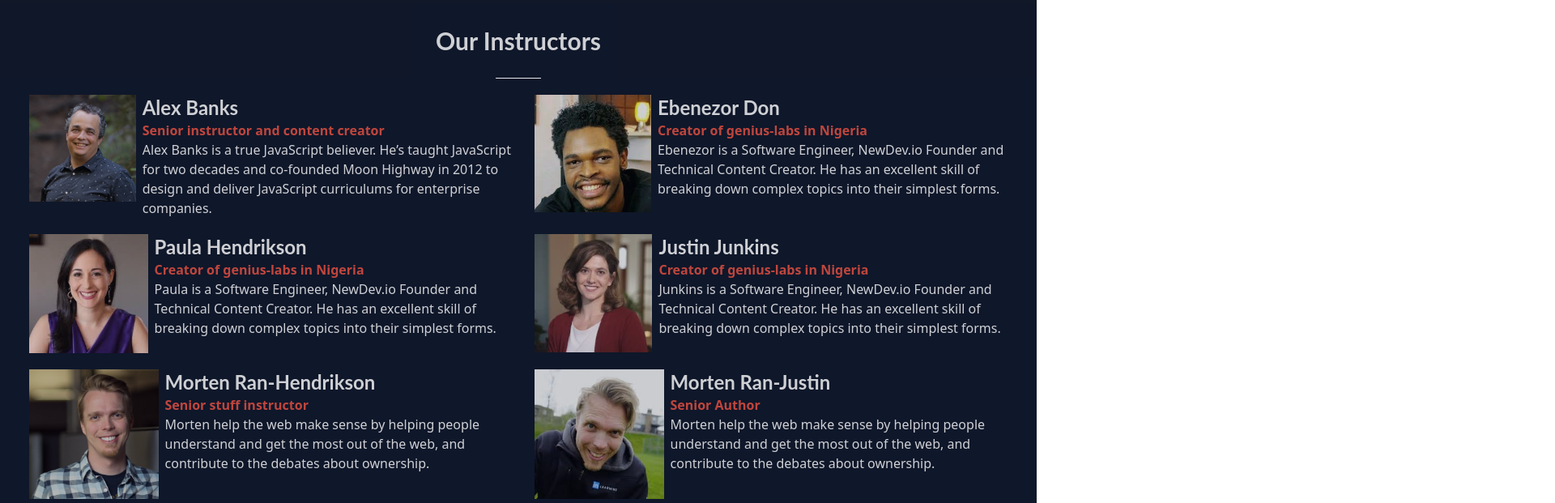
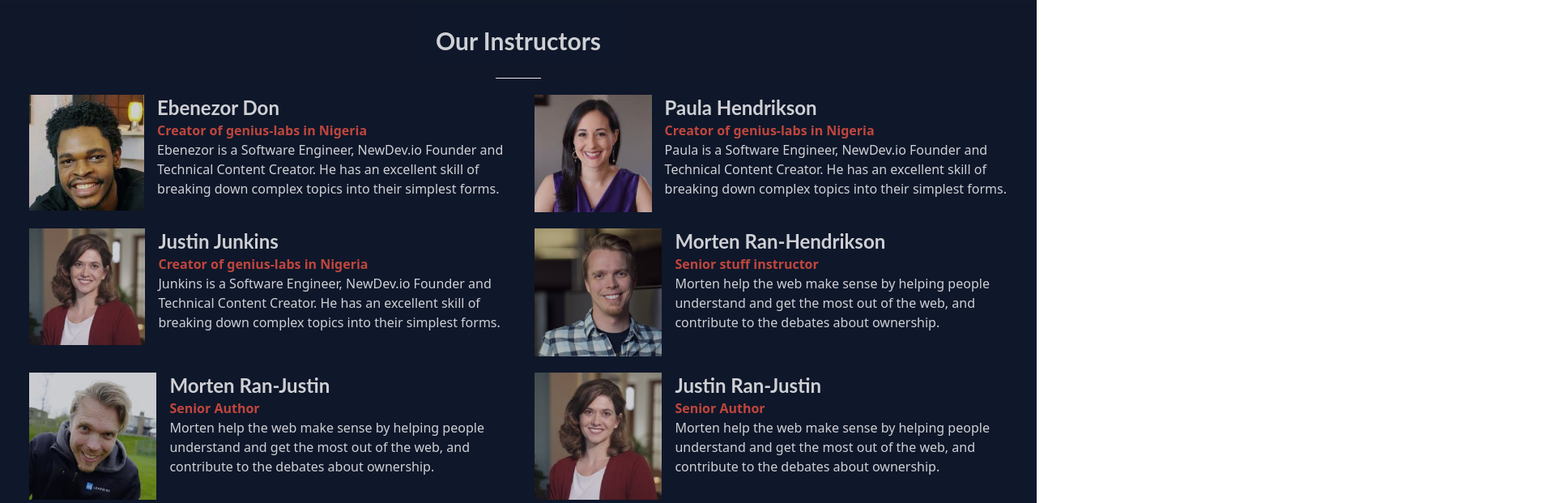
Before and after one commit to Ibranista/ibranista-university, a website: page index.html in a window 1280 px wide. Shown: the part 1565-2186 px from the top of the page at 81% size, 1920 px wide, since content can reach past the window. Drawn offline with nearby package versions, Linux system fonts and the light colour scheme.

Commit message:
fixed instructors section alignment.

```diff
--- a/index.html
+++ b/index.html
@@ -285,7 +285,7 @@
             </div>
 
             <button
-              class="active:bg-orangish active:text-white bg-white border p-4 md:flex justify-center hover:text-black font-bold text-blackish cursor-pointer w-full md:bg-transparent md:text-white md:border-0 md:hover:active-anchor active:bg-transparent md:ml-[100%] hidden"
+              class="active:bg-orangish active:text-white bg-white border p-4 md:hidden justify-center hover:text-black font-bold text-blackish cursor-pointer w-full md:bg-transparent md:text-white md:border-0 md:hover:active-anchor active:bg-transparent md:ml-[100%] flex mb-3"
             >
               <h2 class="flex items-center">MORE</h2>
               <i
--- a/src/script/api.js
+++ b/src/script/api.js
@@ -5,18 +5,12 @@ const teacherWrapper = document.querySelector('.wrapper');
 
 let Data = [
   {
-    name: 'Alex Banks',
-    figure: './src/assets/alexBanks.jpg',
-    alt: 'Alex Banks',
-    profession: 'Senior instructor and content creator',
-    about: 'Alex Banks is a true JavaScript believer. He’s taught JavaScript for two decades and co-founded Moon Highway in 2012 to design and deliver JavaScript curriculums for enterprise companies.',
-  },
-  {
     name: 'Ebenezor Don',
     figure: './src/assets/Ebenezer.jpeg',
     alt: 'Ebenezor Don',
     profession: 'Creator of genius-labs in Nigeria',
-    about: '   Ebenezor is a Software Engineer, NewDev.io Founder and Technical Content Creator. He has an excellent skill of breaking down complex topics into their simplest forms.',
+    about: 'Ebenezor is a Software Engineer, NewDev.io Founder and Technical Content Creator. He has an excellent skill of breaking down complex topics into their simplest forms.',
+    class: '',
   },
   {
     name: 'Paula Hendrikson',
@@ -24,6 +18,7 @@ let Data = [
     alt: 'Paula',
     profession: 'Creator of genius-labs in Nigeria',
     about: '   Paula is a Software Engineer, NewDev.io Founder and Technical Content Creator. He has an excellent skill of breaking down complex topics into their simplest forms.',
+    class: '',
   },
   {
     name: 'Justin Junkins',
@@ -31,6 +26,7 @@ let Data = [
     alt: 'Junkins',
     profession: 'Creator of genius-labs in Nigeria',
     about: 'Junkins is a Software Engineer, NewDev.io Founder and Technical Content Creator. He has an excellent skill of breaking down complex topics into their simplest forms.',
+    class: 'hidden md:flex',
   },
   {
     name: 'Morten Ran-Hendrikson',
@@ -38,6 +34,7 @@ let Data = [
     alt: 'Morten',
     profession: ' Senior stuff instructor',
     about: 'Morten help the web make sense by helping people understand and get the most out of the web, and contribute to the debates about ownership.',
+    class: 'hidden md:flex',
   },
   {
     name: 'Morten Ran-Justin',
@@ -45,6 +42,15 @@ let Data = [
     alt: 'Morten',
     profession: ' Senior Author',
     about: 'Morten help the web make sense by helping people understand and get the most out of the web, and contribute to the debates about ownership.',
+    class: 'hidden md:flex',
+  },
+  {
+    name: 'Justin Ran-Justin',
+    figure: './src/assets/instructor-1.jpeg',
+    alt: 'Morten',
+    profession: ' Senior Author',
+    about: 'Morten help the web make sense by helping people understand and get the most out of the web, and contribute to the debates about ownership.',
+    class: 'hidden md:flex',
   },
 ];
 
@@ -54,7 +60,7 @@ let instructors = '';
 for (Data of Data) {
   instructors += `
     <div
-              class="teachers-wrapper md:flex gap-2 justify-between mb-5 hidden md:ml-5"
+              class="teachers-wrapper flex gap-4 justify-between mb-5 md:ml-5 ${Data.class}"
             >
               <figure>
                 <img
```
Also changed, not shown: dist/output.css.
